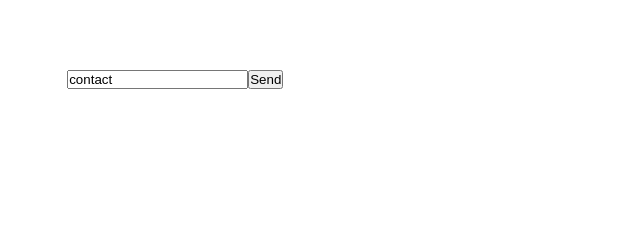
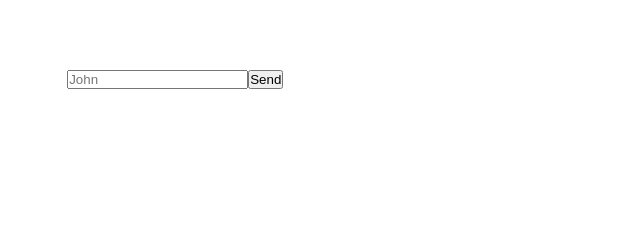
Before and after one commit to TheCodeisthub/SupportEngine, a Gatsby site: page /contact in a window 1280 px wide. Shown: the part 466-706 px from the top of the page, 0-640 px from the left. Built offline with nearby package versions, Linux system fonts and the light colour scheme; Gatsby itself is replaced by a stand-in of ours.

Commit message:
fixing form bug

```diff
--- a/src/pages/contact.js
+++ b/src/pages/contact.js
@@ -35,7 +35,7 @@ const ContactPage = () => (
         data-netlify-honeypot="bot-field"
       >
         <input type="hidden" name="name" value="contact" />
-        <input name="name" placeholder="John Doe" value="contact" type="text" />
+        <input name="name" placeholder="John" type="text" />
         <button type="submit">Send</button>
       </form>
 
```
